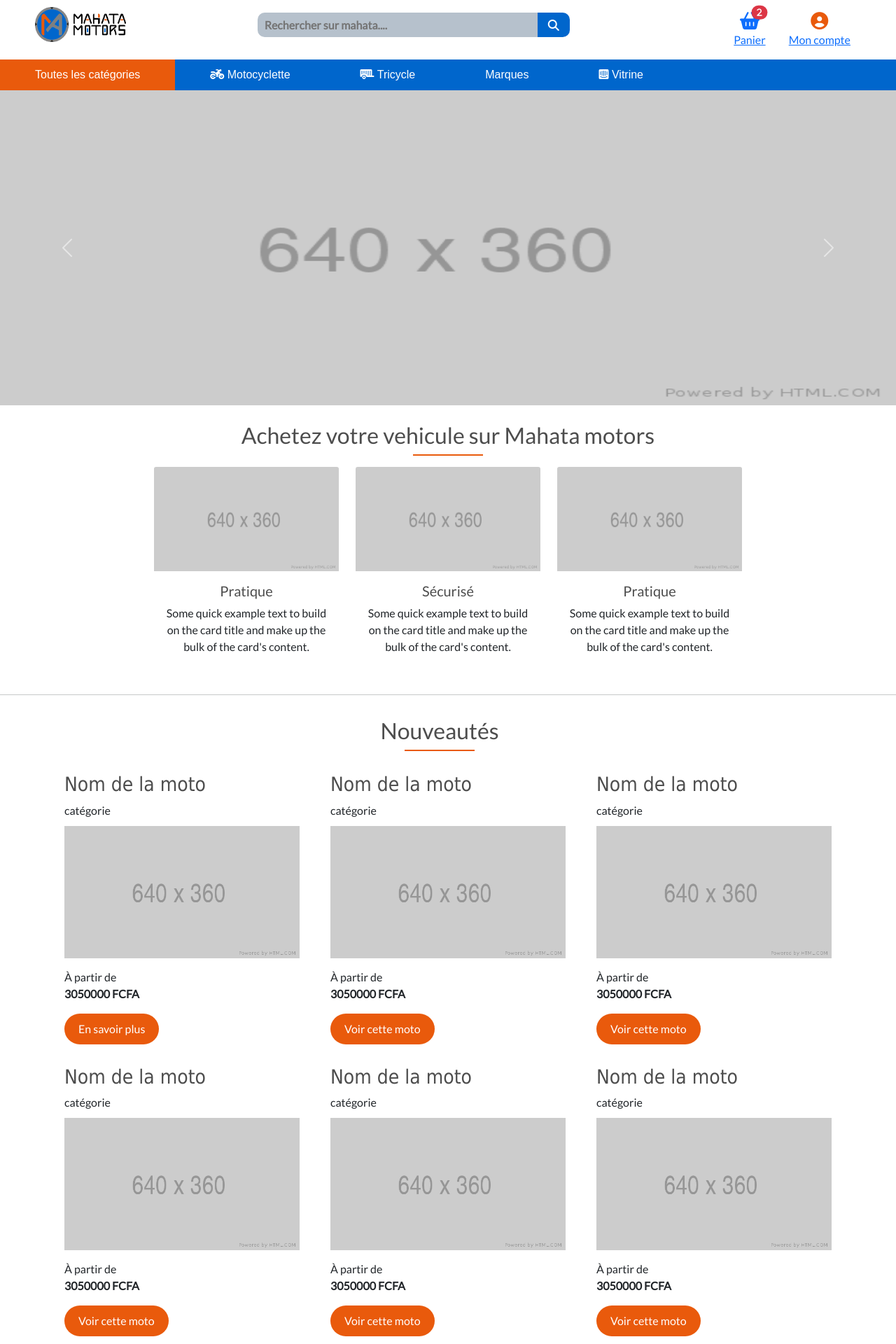
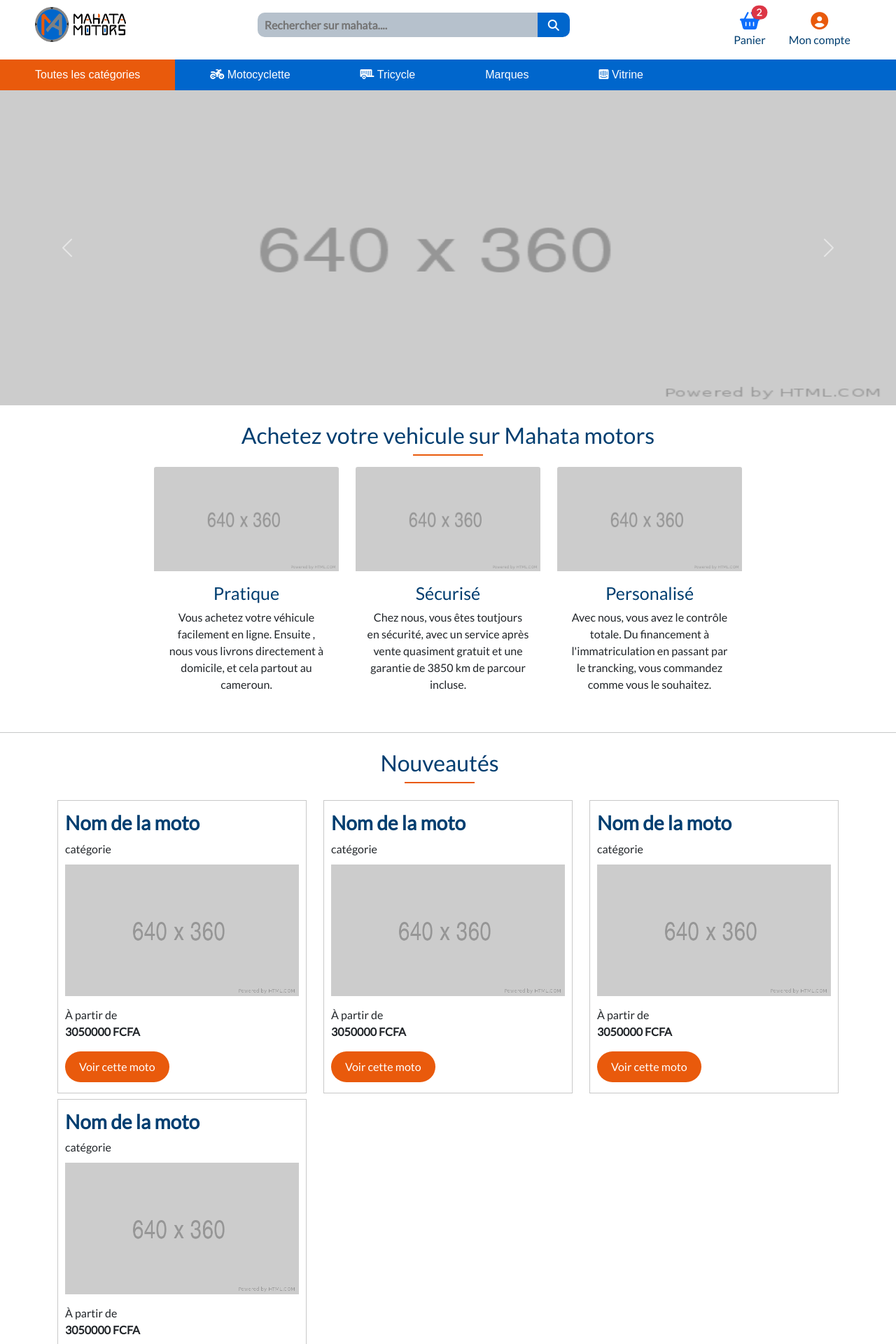
Before and after one commit to etali-m/mahata_motors, a Django app: page / in a window 1280 px wide. Shown: the top 1920 px of the page at 70% size. Run offline with Django 4.2, Linux system fonts and the light colour scheme; data that the repository does not hold is empty; some libraries are stand-ins or nearby versions.

Commit message:
details page

```diff
--- a/static/css/app.css
+++ b/static/css/app.css
@@ -4,6 +4,10 @@ body{
 	padding: 0;
 	overflow-x: hidden;
 	font-family: 'Lato', sans-serif;
+}
+
+a{
+	text-decoration: none;
 }
 
 h1,h2,h3,h4,h5,h6{
@@ -263,15 +267,17 @@ h1,h2,h3,h4,h5,h6{
 
   .section_title{
 	font-weight: 200px;
+	color:#003e70;
   }
 
   .moto_block{
 	padding:15px 10px;
+	border:1px solid #c8c8c8;
   }
 
   .moto_block_title{
-	font-family: Tahoma, Geneva, Verdana, sans-serif;
-	font-weight:200;
+	font-weight:800;
+	color: #003e70;
   }
 
   .moto_block_img{
@@ -288,10 +294,26 @@ h1,h2,h3,h4,h5,h6{
 	padding:10px 20px;
 	border:none;
 	border-radius:30px;
+	text-decoration: none;
+  }
+
+  .detail_btn:hover{
+	color:white;
+  }
+
+  .btn-find{
+	font-weight: bold;
+	text-decoration: none;
+	margin-top:50px;
   }
 
   .card_custom{
 	border:none
+  }
+
+  .card-title{
+	color:#003e70;
+	font-size: 25px;
   }
 
 
@@ -427,7 +449,7 @@ ul.footer__ul {
 }
 
 .detail__texte{
-	font-weight: 400;
+	font-weight: 700;
 }
 
 .swiper {
@@ -483,6 +505,7 @@ ul.footer__ul {
   }
   .menu_logo_text{
 	display: block;
+	color:#003e70;
   }
 
   form.search_form_responsive{
--- a/store/templates/store/home.html
+++ b/store/templates/store/home.html
@@ -1,6 +1,6 @@
 {% extends 'base.html' %}
 {% load static %}
-
+{% load custom_filters %}
 {% block content %}
 <div id="carouselExampleIndicators" class="carousel slide" data-bs-ride="carousel">
     <div class="carousel-inner">
@@ -37,53 +37,51 @@
         <img src="{% static 'images/placeholder.png' %}" class="card-img-top" alt="...">
         <div class="card-body text-center">
           <h5 class="card-title">Pratique</h5>
-          <p class="card-text">Some quick example text to build on the card title and make up the bulk of the card's content.</p>
+          <p class="card-text">
+            Vous achetez votre véhicule facilement en ligne. Ensuite , nous vous livrons directement à domicile, et cela partout au cameroun.
+          </p>
         </div>
       </div>
       <div class="card card_custom" style="width: 18rem;">
         <img src="{% static 'images/placeholder.png' %}" class="card-img-top" alt="...">
         <div class="card-body text-center">
           <h5 class="card-title">Sécurisé</h5>
-          <p class="card-text">Some quick example text to build on the card title and make up the bulk of the card's content.</p>
+          <p class="card-text">
+            Chez nous, vous êtes toutjours en sécurité, avec un service après vente quasiment gratuit et une garantie de 3850 km de parcour incluse.
+          </p>
         </div>
       </div>
       <div class="card card_custom" style="width: 18rem;">
         <img src="{% static 'images/placeholder.png' %}" class="card-img-top" alt="...">
         <div class="card-body text-center">
-          <h5 class="card-title">Pratique</h5>
-          <p class="card-text">Some quick example text to build on the card title and make up the bulk of the card's content.</p>
+          <h5 class="card-title">Personalisé</h5>
+          <p class="card-text">
+            Avec nous, vous avez le contrôle totale. Du financement à l'immatriculation en passant par le trancking, vous commandez comme vous le souhaitez.
+          </p>
         </div>
       </div>
   </div> <br>
   <hr>
   <div class="container">
-    <div class="row">
+    <div class="row gy-2">
       <div class="row my-3">
         <div class="col-12 text-center">
             <h2 class="section_title">Nouveautés</h2>
             <div class="divider d-flex mx-auto"></div>
         </div>
       </div>
-      <div class="col-12 col-md-4">
-        <div class="moto_block">
-          <h3 class="moto_block_title">Nom de la moto</h3>
-          <span>catégorie</span>
-          <img class="moto_block_img" src="{% static 'images/placeholder.png' %}" alt="" width="100%">
-          <span style="margin-top:0px">À partir de</span>
-          <p class="moto_block_price">3050000 FCFA</p>
-          <button class="detail_btn">En savoir plus</button>
+      {% for moto in motos %}
+        <div class="col-12 col-md-4">
+          <div class="moto_block">
+            <h3 class="moto_block_title">{{moto.name}}</h3>
+            <span>{{moto.genre}}</span>
+            <img class="moto_block_img border-bottom" src="{{moto.imageURL}}" alt="" width="100%">
+            <span style="margin-top:0px">À partir de</span>
+            <p class="moto_block_price">{{moto.price|separate_by_space}} FCFA</p>
+            <a class="detail_btn"  href="{% url 'details' moto_id=moto.pk %}">En savoir plus</a>
+          </div>
         </div>
-      </div>
-      <div class="col-12 col-md-4">
-        <div class="moto_block">
-          <h3 class="moto_block_title">Nom de la moto</h3>
-          <span>catégorie</span>
-          <img class="moto_block_img" src="{% static 'images/placeholder.png' %}" alt="" width="100%">
-          <span style="margin-top:0px">À partir de</span>
-          <p class="moto_block_price">3050000 FCFA</p>
-          <button class="detail_btn">Voir cette moto</button>
-        </div>
-      </div>
+      {% endfor %}
       <div class="col-12 col-md-4">
         <div class="moto_block">
           <h3 class="moto_block_title">Nom de la moto</h3>
@@ -216,7 +214,7 @@
     </section>
   </div>
 
-  <br>
+  <hr>
 
   <div class="container">
     <section class="row mb-5">
@@ -274,7 +272,7 @@
           <div class="swiper-button-next swiper-button-custom"></div>
 
         </div>
-      <a class="text-center mt-4" href="{% url 'moto' %}">Trouvez votre véhicule &nbsp;<i class="fas fa-chevron-right"></i> </a>
+      <a class="text-center btn-find" href="{% url 'moto' %}">Trouvez votre véhicule &nbsp;<i class="fas fa-chevron-right"></i> </a>
       </div>
     </section>
   </div>
--- a/store/urls.py
+++ b/store/urls.py
@@ -8,5 +8,5 @@ urlpatterns = [
     path('cart/', views.cart, name='cart'),
     path('checkout/', views.checkout, name='checkout'),
     path('motos/', views.moto, name='moto'),
-    path('details/', views.details, name='details'),
+    path('details/<int:moto_id>', views.details, name='details'),
 ] + static(settings.MEDIA_URL, document_root=settings.MEDIA_ROOT)
--- a/store/views.py
+++ b/store/views.py
@@ -1,11 +1,14 @@
-from django.shortcuts import render
+from django.shortcuts import render, get_object_or_404
+from django.db.models import Q
 from django.contrib.auth.decorators import login_required
 
 from .models import *
 
 # Create your views here.
 def home(request):
-    context = {}
+    motos = list(MotorBike.objects.all()) + list(Tricycle.objects.all())
+    brands = Brand.objects.all()[:12]
+    context = {'motos':motos, 'brands':brands}
     return render(request, 'store/home.html', context)
 
 
@@ -15,8 +18,21 @@ def moto(request):
     return render(request, 'store/motos.html', context)
 
 
-def details(request):
-    context = {}
+def details(request, moto_id):
+    #on verifie si l'objet est une moto
+    try:
+        moto = get_object_or_404(MotorBike, id=moto_id)
+        similars = MotorBike.objects.filter(genre= moto.genre).exclude(id=moto.id)[:5]
+    #Si l'objet n'est pas une moto on verifie qu'il est un tricycle
+    except Http404:
+        moto = get_object_or_404(Tricycle, id=moto_id)
+        similars = Tricycle.objects.filter(genre= moto.genre).exclude(id=moto.id)[:5]
+
+
+
+    context = {'moto':moto, 'similars':similars}
+
+
     return render(request, 'store/details.html', context)
 
 
```
Also changed, not shown: store/models.py (+9 -0 lines), store/templates/store/details.html (+22 -20 lines), store/templates/store/motos.html (+2 -36 lines), store/migrations/0005_motorbike_description_tricycle_description_and_more.py (added), store/migrations/0006_product_is_on_sale_product_sale_price.py (added).
